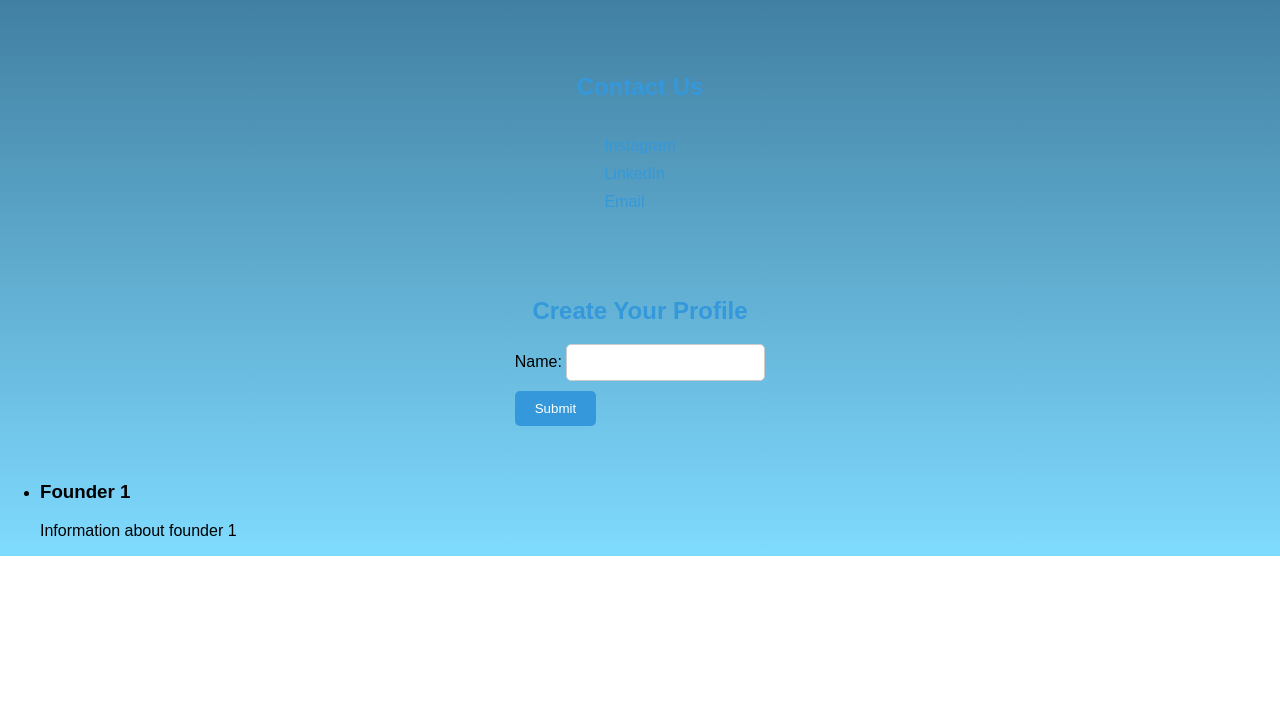
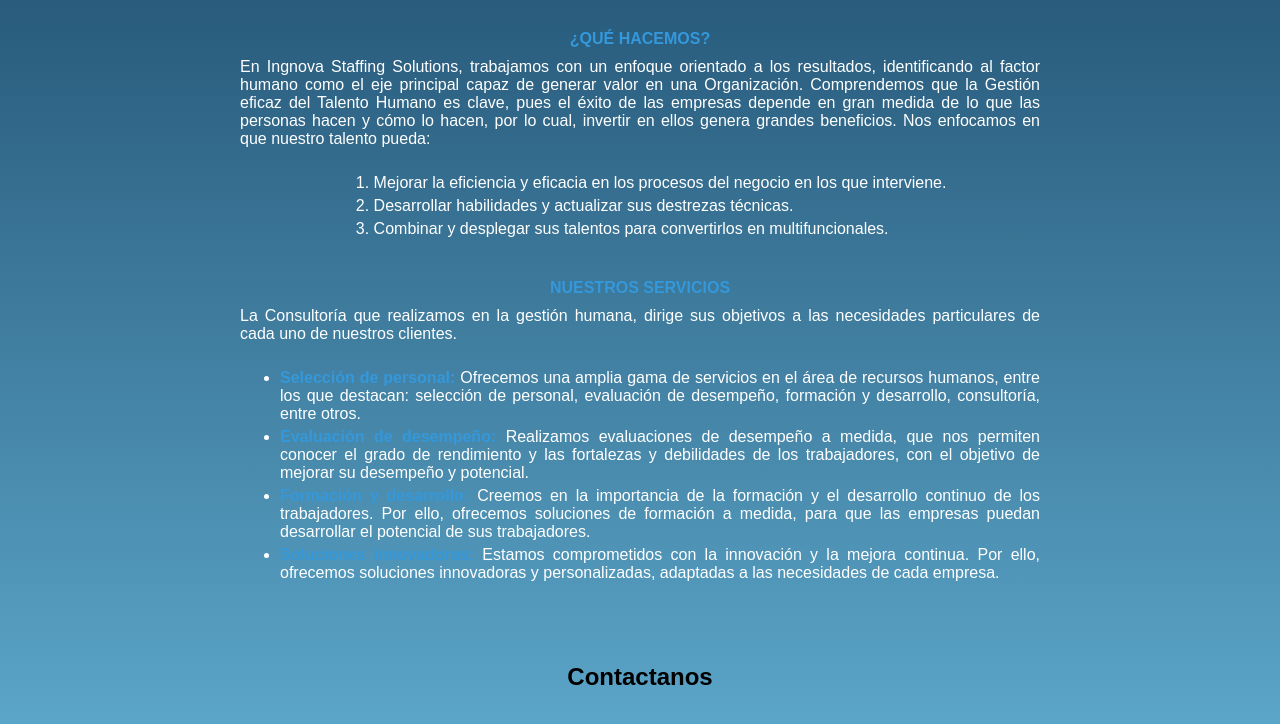
Before and after one commit to kwaale/IngnovaStaffingSolutions, a plain HTML site: page index.html in a window 1280 px wide. Shown: the part 588-1312 px from the top of the page. Before the commit the page ends 1144 px from the top, so only its background shows below. Drawn offline with Linux system fonts and the light colour scheme; a script that the page names is missing.

Commit message:
Mod contend

```diff
--- a/index.html
+++ b/index.html
@@ -5,20 +5,16 @@
     <meta name="viewport" content="width=device-width, initial-scale=1.0">
     <link rel="shortcut icon" href="favicon.png">
     <link rel="stylesheet" href="talent_solutions.css">
-    <title>IngNova Staffing Solutions</title>
 </head>
 
+<strong>Pagina en Construcción</strong>
 <body>
+    <div class="logo-container">
+        <img src="Logo.png" alt="IngNova Staffing Solutions" id="logo">
+    </div>
     <section id="company-info">
-        <h2>IngNova Staffing Solutions</h2>
         <strong>¿QUÉ HACEMOS?</strong>
-        <p>En IngNova Staffing Solutions, trabajamos con un enfoque orientado a los resultados, identificando al factor
-            humano como el eje principal capaz de generar valor en la Organización, que se complemente esencialmente con
-            los procesos estratégicos, respetando la identidad, filosofía y valores de cada Institución.
-            Comprendemos que la Gestión eficaz del Talento Humano es clave, pues el éxito de las empresas depende en
-            gran medida de lo que las personas hacen y cómo lo hacen, por lo cual, invertir en ellos genera grandes
-            beneficios. Para que resulte una verdadera ventaja competitiva y diferencial, se deberá apostar
-            principalmente por:
+        <p>En Ingnova Staffing Solutions, trabajamos con un enfoque orientado a los resultados, identificando al factor humano como el eje principal capaz de generar valor en una Organización. Comprendemos que la Gestión eficaz del Talento Humano es clave, pues el éxito de las empresas depende en gran medida de lo que las personas hacen y cómo lo hacen, por lo cual, invertir en ellos genera grandes beneficios. Nos enfocamos en que nuestro talento pueda:
         </p>
         <ol>
             <li>Mejorar la eficiencia y eficacia en los procesos del negocio en los que interviene.</li>
@@ -26,25 +22,28 @@
             <li>Combinar y desplegar sus talentos para convertirlos en multifuncionales.</li>
         </ol>
         <strong>NUESTROS SERVICIOS</strong>
+        <p>La Consultoría que realizamos en la gestión humana, dirige sus objetivos a las necesidades particulares de cada uno de nuestros clientes.</p>
         <ul>
-            <li><strong>GESTIÓN DE SELECCIÓN DE PERSONAL:</strong>Trabajamos con una amplia Base de Datos y con las
-                principales Bolsas de Trabajo en Latinoamérica, teniendo una metodología eficaz, confidencial y
-                oportuna.</li>
-            <li><strong>CAPACITACIONES Y COACHING:</strong>Programa orientado al desarrollo de habilidades humanas o
-                directivas a los diferentes niveles jerárquicos. Dirigimos procesos de Coaching Empresarial en lo
-                relativo a potenciar la productividad y desarrollar las competencias de la fuerza laboral.</li>
-            <li><strong>REFERENCIAS LABORALES:</strong>Equipo de trabajo entrenado a constatar el desempeño laboral de
-                los candidatos y al proceso del cliente, de manera que sea la persona apta para su necesidad.</li>
-            <li><strong>VERIFICACIÓN PERSONAL DOMICILIARIA:</strong>Investigación personal básica, reservada que permite
-                filtrar todos los procesos de selección.</li>
+            <li><strong>
+                Selección de personal:
+            </strong>Ofrecemos una amplia gama de servicios en el área de recursos humanos, entre los que destacan: selección de personal, evaluación de desempeño, formación y desarrollo, consultoría, entre otros.
+            <li><strong>
+                Evaluación de desempeño:
+            </strong>Realizamos evaluaciones de desempeño a medida, que nos permiten conocer el grado de rendimiento y las fortalezas y debilidades de los trabajadores, con el objetivo de mejorar su desempeño y potencial.
+            <li><strong>
+                Formación y desarrollo:
+            </strong>Creemos en la importancia de la formación y el desarrollo continuo de los trabajadores. Por ello, ofrecemos soluciones de formación a medida, para que las empresas puedan desarrollar el potencial de sus trabajadores.
+            <li><strong>
+                Soluciones innovadoras:
+            </strong>Estamos comprometidos con la innovación y la mejora continua. Por ello, ofrecemos soluciones innovadoras y personalizadas, adaptadas a las necesidades de cada empresa.
         </ul>
     </section>
     <section id="contact-info">
-        <h2>Contact Us</h2>
+        <h2>Contactanos</h2>
         <ul>
-            <li><a href="https://instagram.com/your_instagram" target="_blank">Instagram</a></li>
-            <li><a href="https://www.linkedin.com/company/ingnova-staffing-solutions/" target="_blank">LinkedIn</a></li>
-            <li><a href="mailto:your_email@example.com">Email</a></li>
+            <li class="social-link"><a href="https://instagram.com/ingnovastaffingsolutions" target="_blank">Instagram</a></li>
+            <li class="social-link"><a href="https://www.linkedin.com/company/ingnova-staffing-solutions/" target="_blank">LinkedIn</a></li>
+            <li class="email-link"><a href="mailto:ingnovastaffingsolutions@gmail.com" >Email</a></li>
         </ul>
     </section>
     <section id="candidate-form">
@@ -57,10 +56,12 @@
         </form>
     </section>
     <ul>
-        <li>
-            <h3>Founder 1</h3>
-            <p>Information about founder 1</p>
-        </li>
+
+            <h3>Nuestro Equipo</h3>
+            <p>Carmen Rodriguez</p>
+            <p>Daniel Hidalgo</p>
+            <p>Douglasca Carrasquero</p>
+            <p>Gabriela Chacin</p>
         <!-- Add more founders here -->
     </ul>
     <script src="talent_solutions.js"></script>
--- a/talent_solutions.css
+++ b/talent_solutions.css
@@ -12,7 +12,7 @@ section {
 }
 
 h2 {
-    color: #3498db;
+    color: black;
 }
 
 #company-info, #contact-info, #candidate-form {
@@ -20,12 +20,24 @@ h2 {
     flex-direction: column;
     align-items: center;
     text-align: justify;
-
+    color: white;
 }
 
-#company-info strong, #contact-info strong, #candidate-form strong {
+#company-info strong, #candidate-form strong {
     margin-top: 20px;
     color: #3498db;
+}
+
+.logo-container{
+    display: flex;
+  justify-content: center; /* Centra horizontalmente */
+  align-items: center; /* Centra verticalmente */
+  height: 70vh;
+}
+
+#contact-info strong{
+    margin-top: 20px;
+    color: black;
 }
 
 #company-info p, #company-info ol, #company-info ul {
@@ -51,8 +63,8 @@ h2 {
 }
 
 #contact-info ul li a {
-    color: #3498db;
-    text-decoration: none;
+    color: blue;
+    /* text-decoration: none; */
 }
 
 #candidate-form label {
```
Also changed, not shown: favicon.png, logo.png (added).
